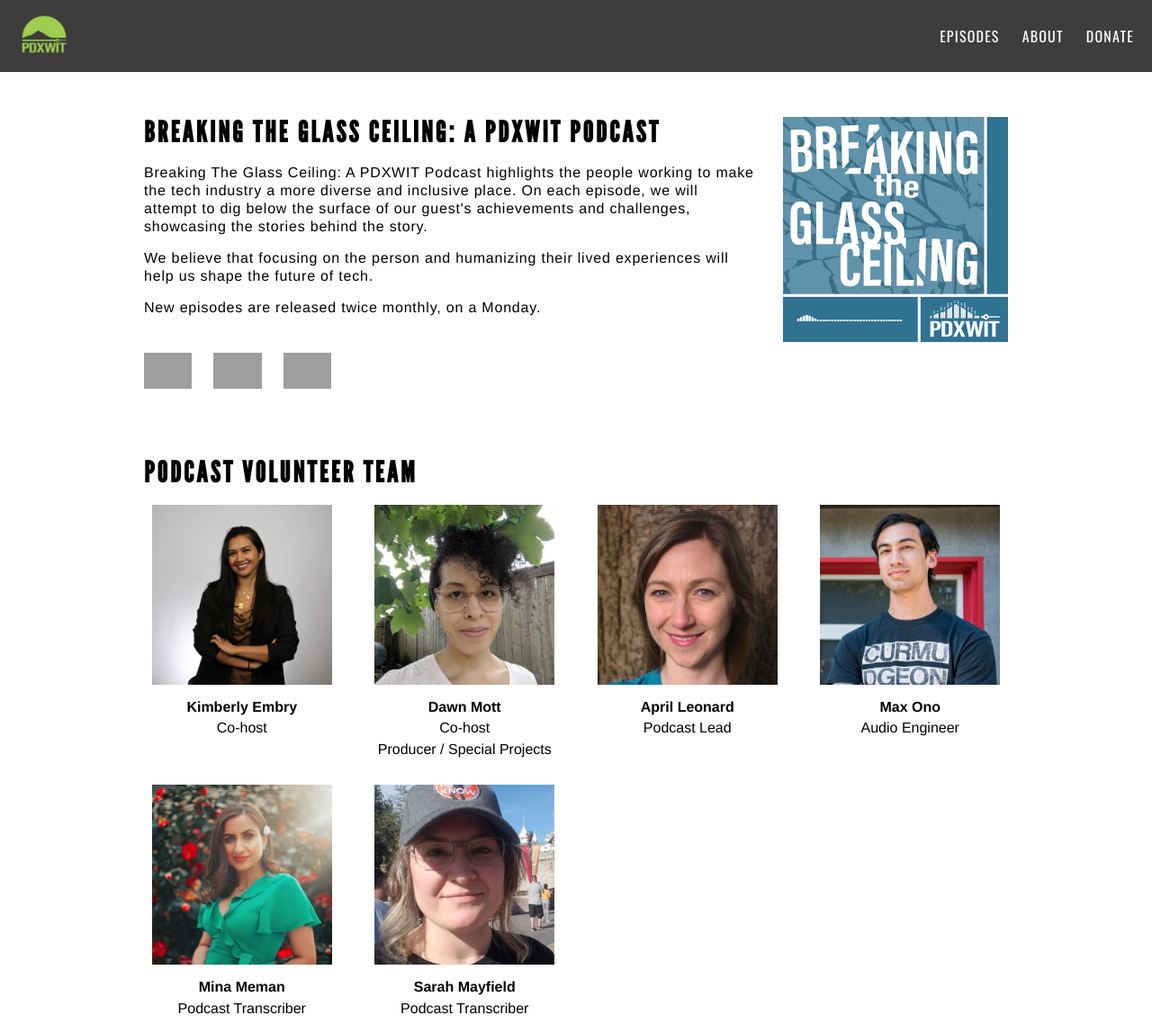
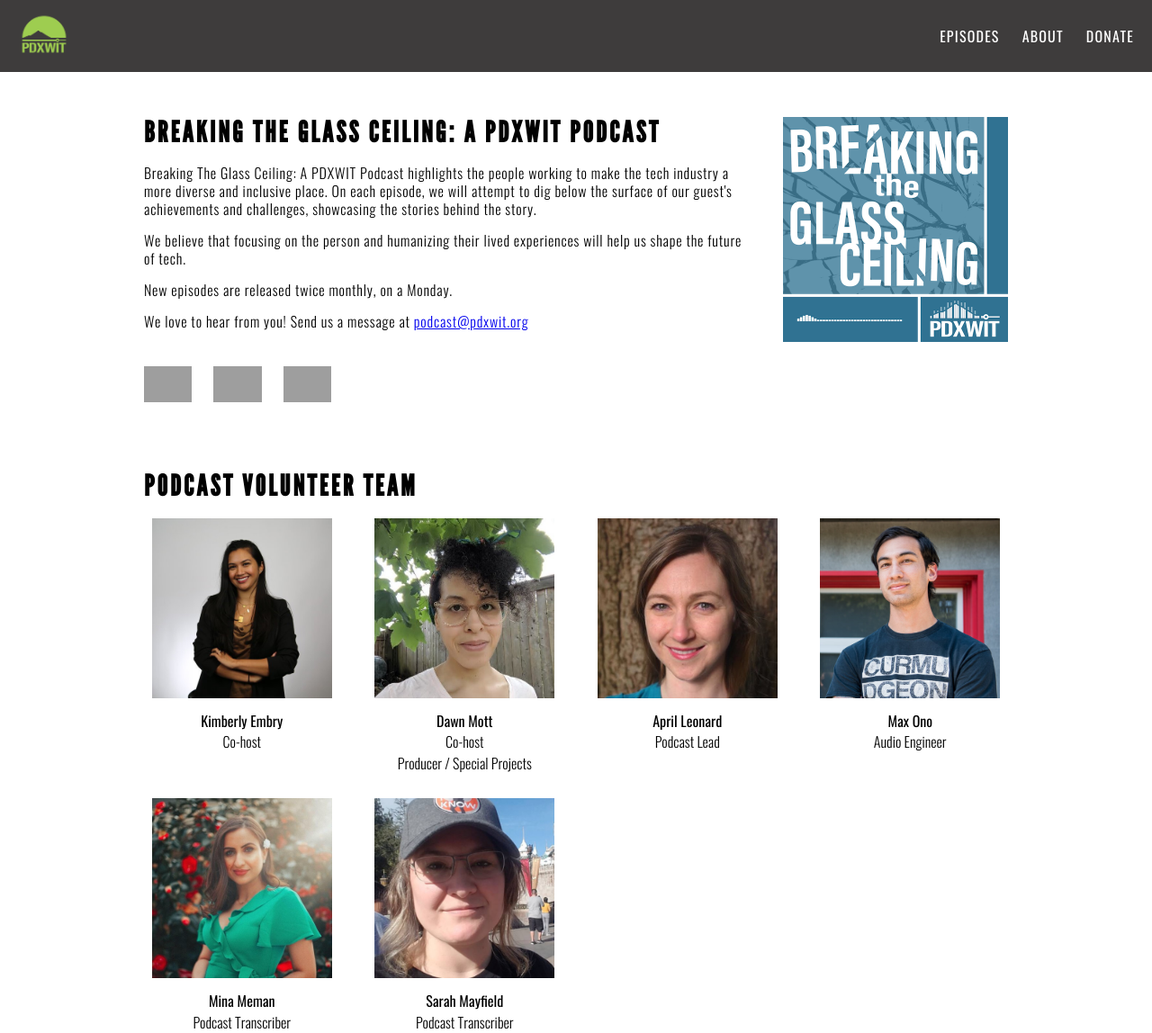
Before and after one commit to SMaxOwok/breaking-the-glass-ceiling, a Gatsby site: page /about in a window 1280 px wide. Shown: the top 1148 px of the page at 90% size. Built offline with nearby package versions, Linux system fonts and the light colour scheme; Gatsby itself is replaced by a stand-in of ours; grey boxes are pictures that could not be loaded.

Commit message:
[CHORE] Add feedback copy to about
Closes #22

```diff
--- a/src/pages/about.js
+++ b/src/pages/about.js
@@ -75,6 +75,9 @@
               We believe that focusing on the person and humanizing their lived experiences will help us shape the future of tech.
             </p>
             <p className="about__description">New episodes are released twice monthly, on a Monday.</p>
+            <p className="about__description">
+              We love to hear from you! Send us a message at <a href="mailto:podcast@pdxwit.org">podcast@pdxwit.org</a>
+            </p>
 
             <Badges />
           </div>
--- a/src/theme/components/_about.scss
+++ b/src/theme/components/_about.scss
@@ -49,7 +49,9 @@
   }
 
   &__description {
+    font-family: "Oswald", sans-serif;
     letter-spacing: 0.05em;
+    font-weight: 300;
     line-height: 1.25em;
     margin: 15px 0;
     text-align: left;
@@ -88,13 +90,14 @@
     text-align: center;
 
     span {
+      font-family: "Oswald", sans-serif;
       display: block;
-      font-weight: bold;
+      font-weight: 500;
       white-space: nowrap;
 
       + span {
+        font-weight: 300;
         margin-top: 5px;
-        font-weight: normal;
       }
     }
   }
```
